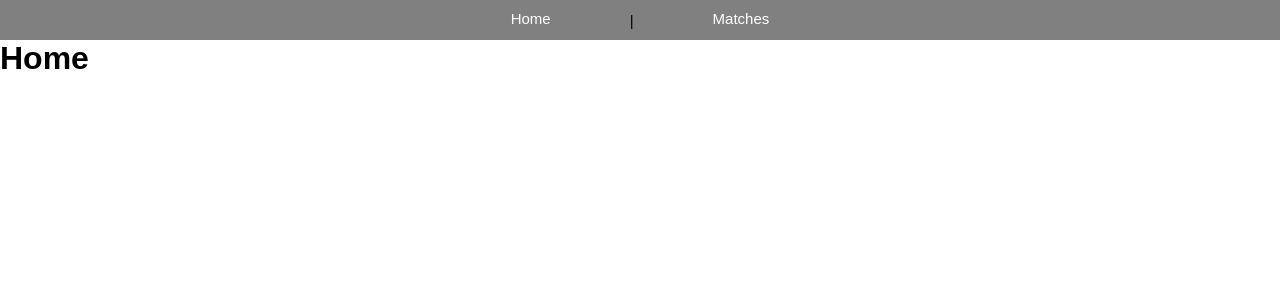
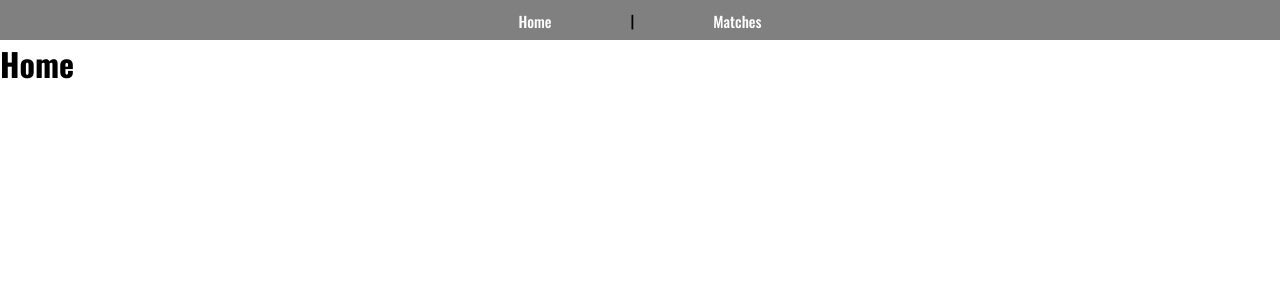
Before and after one commit to DashLeague/dashleague.github.io, a Vue app in the folder site/: page / in a window 1280 px wide. Shown: the top 300 px of the page. Built offline with nearby package versions, Linux system fonts and the light colour scheme; the HTML template or start-up script is replaced by a standard one.

Commit message:
added Oswald font

```diff
--- a/site/src/assets/styles/style.scss
+++ b/site/src/assets/styles/style.scss
@@ -1,3 +1,6 @@
+// Oswald is the font used by the league for many years its licenced under the SIL OPEN FONT LICENSE Version 1.1
+@import url('https://fonts.googleapis.com/css2?family=Oswald:wght@200..700&display=swap');
+
 * {
     margin: 0;
     padding: 0;
@@ -7,7 +10,10 @@
 
 body {
     margin: 0;
-    font-family: Arial, sans-serif;
+    font-family: "Oswald", sans-serif;
+    font-weight: 500;
+    font-style: normal;
+    font-optical-sizing: auto;
     background: #ffffff;
 }
 
```
